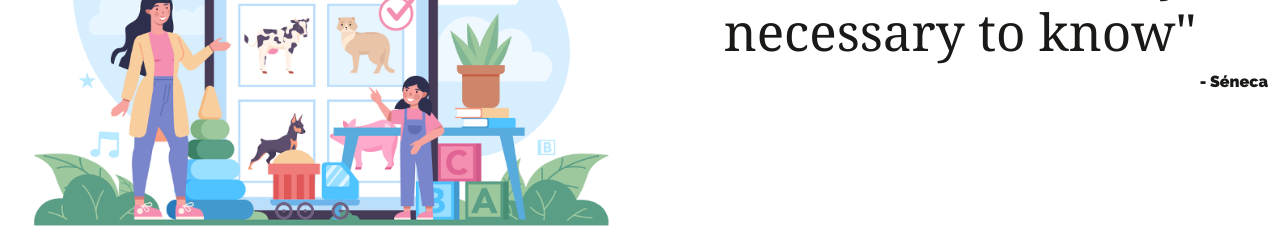
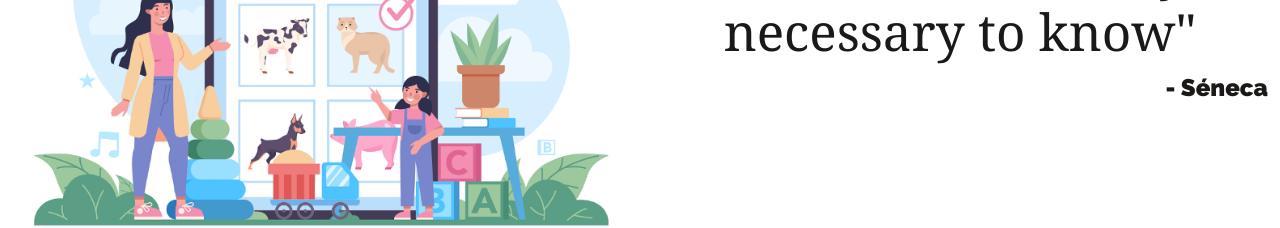
Before and after one commit to ThomasAnderson23/Landing-Page, a plain HTML site: page index.html in a window 1280 px wide. Shown: the part 1765-1993 px from the top of the page. Drawn offline with nearby package versions, Linux system fonts and the light colour scheme.

Commit message:
Changed quote size

```diff
--- a/index.html
+++ b/index.html
@@ -159,7 +159,7 @@
                 always necessary to
                 know"</h6>
               </span>
-              <p style="text-align: right;" ;>- Séneca</p>
+              <p style="text-align: right; font-size:x-large;" ;>- Séneca</p>
             </div>
           </div>
       </div>
```
